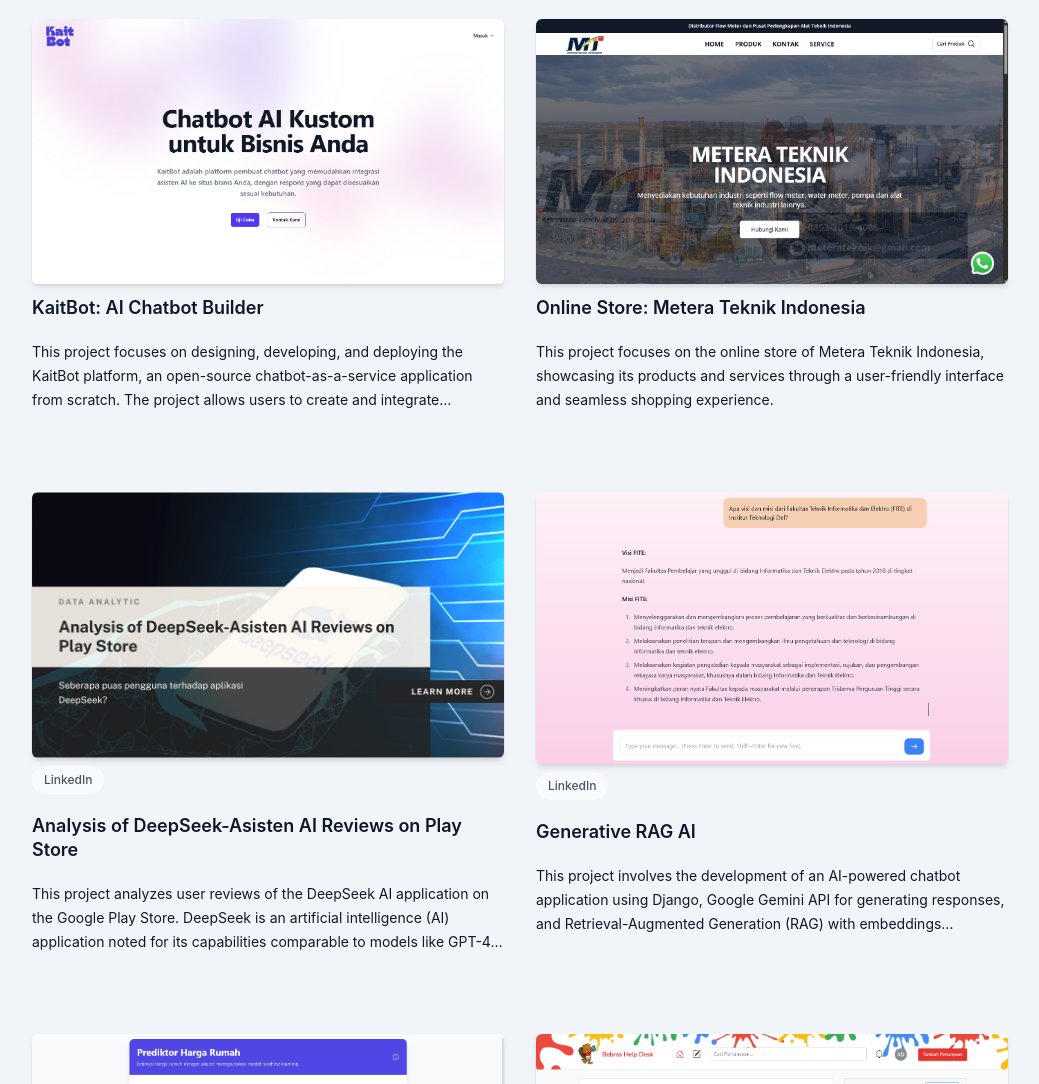
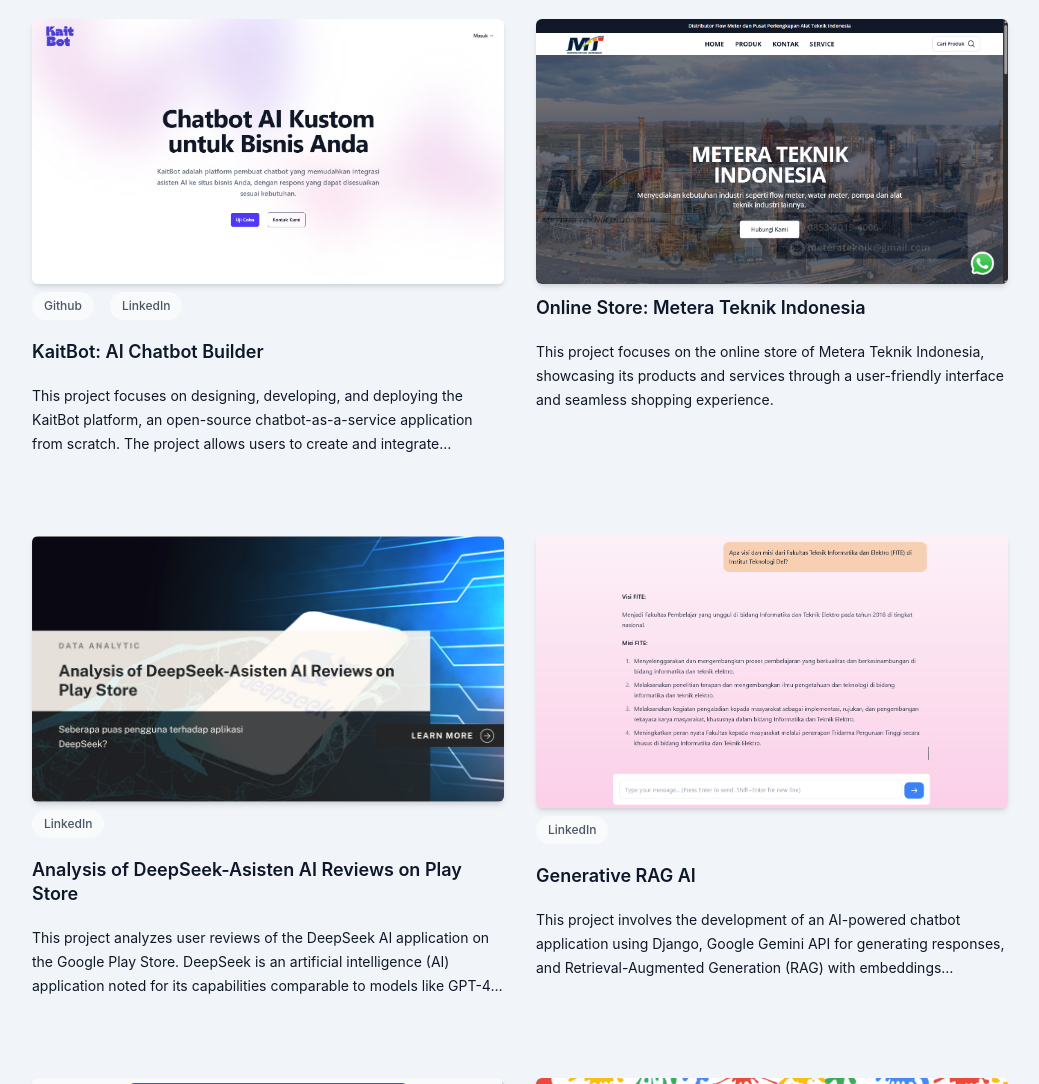
Before and after one commit to Estomihi100103/my.github.io, a website: page index.html in a window 1280 px wide. Shown: the part 887-1971 px from the top of the page, without its empty margins (120-1159 px from the left). Drawn offline with Linux system fonts and the light colour scheme; a script that the page names is missing.

Commit message:
Update URL to Portofolio

```diff
--- a/index.html
+++ b/index.html
@@ -157,6 +157,13 @@
                     <div class="overflow-hidden rounded-md shadow-md">
                         <img src="dist/img/portfolio/kaitbot.png" alt="KaitBot: AI Chatbot Builder" width="w-full" />
                     </div>
+                    <div class="flex items-center gap-x-4 text-xs py-2">
+                        <a href="https://github.com/Estomihi100103/kaitbot" target="_blank"
+                            class="relative z-10 rounded-full bg-gray-50 px-3 py-1.5 font-medium text-gray-600 hover:bg-gray-100">Github</a>
+                        <a href="https://www.linkedin.com/posts/estomihi_kaitbot-ai-chatbot-builder-activity-7366286792532099074-lJh4?utm_source=share&utm_medium=member_desktop&rcm=ACoAADy6Vp4BhJoWA-4wDNoZHAjdggqVyK8kzdc"
+                            target="_blank"
+                            class="relative z-10 rounded-full bg-gray-50 px-3 py-1.5 font-medium text-gray-600 hover:bg-gray-100">LinkedIn</a>
+                    </div>
                     <div class="group relative">
                         <h3 class="mt-3 text-lg/6 font-semibold text-dark dark:text-white group-hover:text-gray-600">
                             <a href="https://kaitbot.cloud/" target="_blank">
@@ -164,7 +171,11 @@
                                 KaitBot: AI Chatbot Builder
                             </a>
                         </h3>
-                        <p class="mt-5 line-clamp-3 text-sm/6 dark:text-gray-200 text-gray-900">This project focuses on designing, developing, and deploying the KaitBot platform, an open-source chatbot-as-a-service application from scratch. The project allows users to create and integrate intelligent chatbots into their websites with just a single line of JavaScript.</p>
+                        <p class="mt-5 line-clamp-3 text-sm/6 dark:text-gray-200 text-gray-900">This project focuses on
+                            designing, developing, and deploying the KaitBot platform, an open-source
+                            chatbot-as-a-service application from scratch. The project allows users to create and
+                            integrate intelligent chatbots into their websites with just a single line of JavaScript.
+                        </p>
                     </div>
                 </div>
                 <div class="mb-12 p-4 md:w-1/2">
@@ -194,7 +205,8 @@
                     </div>
                     <div class="group relative">
                         <h3 class="mt-3 text-lg/6 font-semibold text-dark dark:text-white group-hover:text-gray-600">
-                            <a href="https://github.com/Estomihi100103/DeepSeek-Play-Store-Reviews-Analysis" target="_blank">
+                            <a href="https://github.com/Estomihi100103/DeepSeek-Play-Store-Reviews-Analysis"
+                                target="_blank">
                                 <span class="absolute inset-0"></span>
                                 Analysis of
                                 DeepSeek-Asisten AI Reviews on Play Store
```
